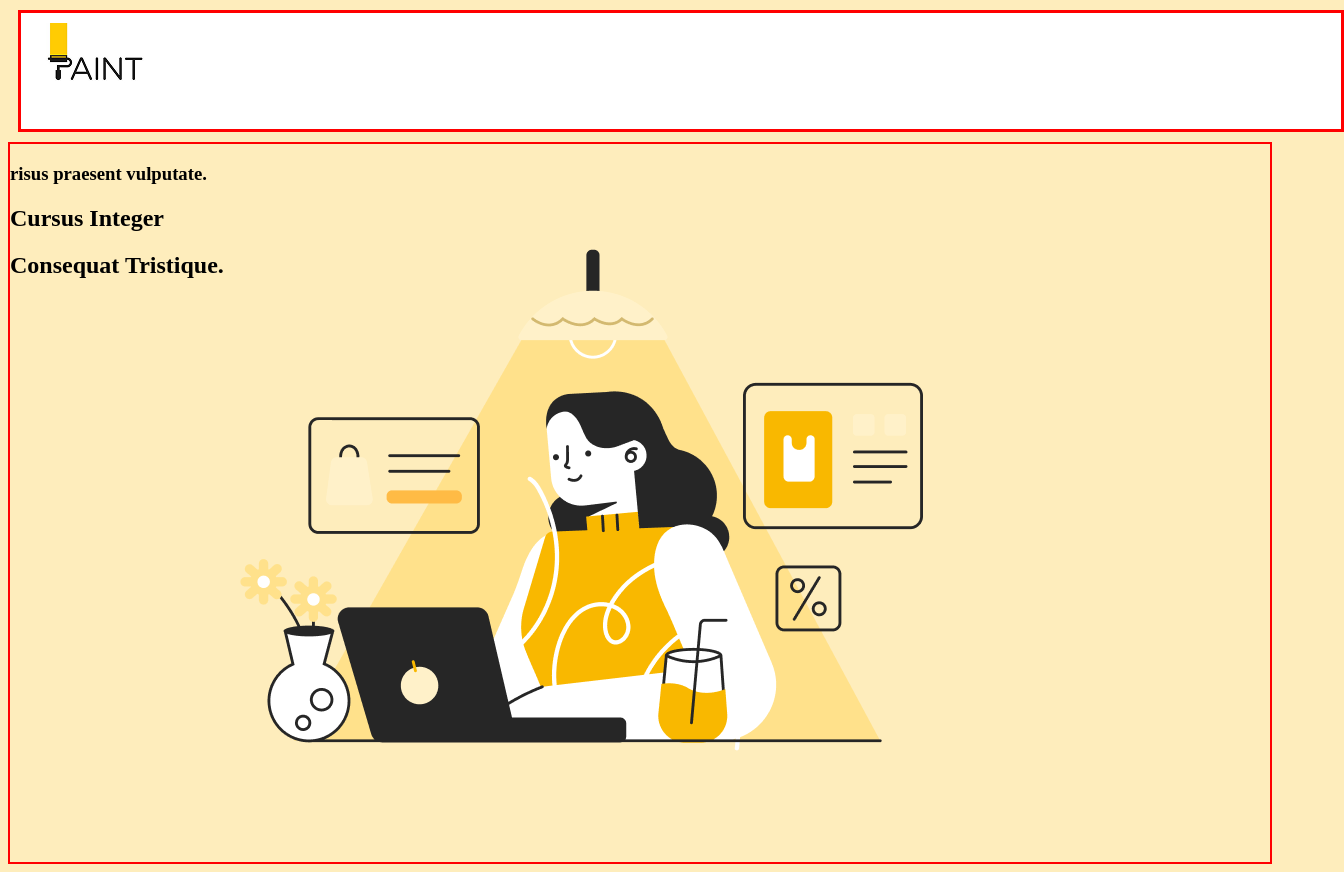
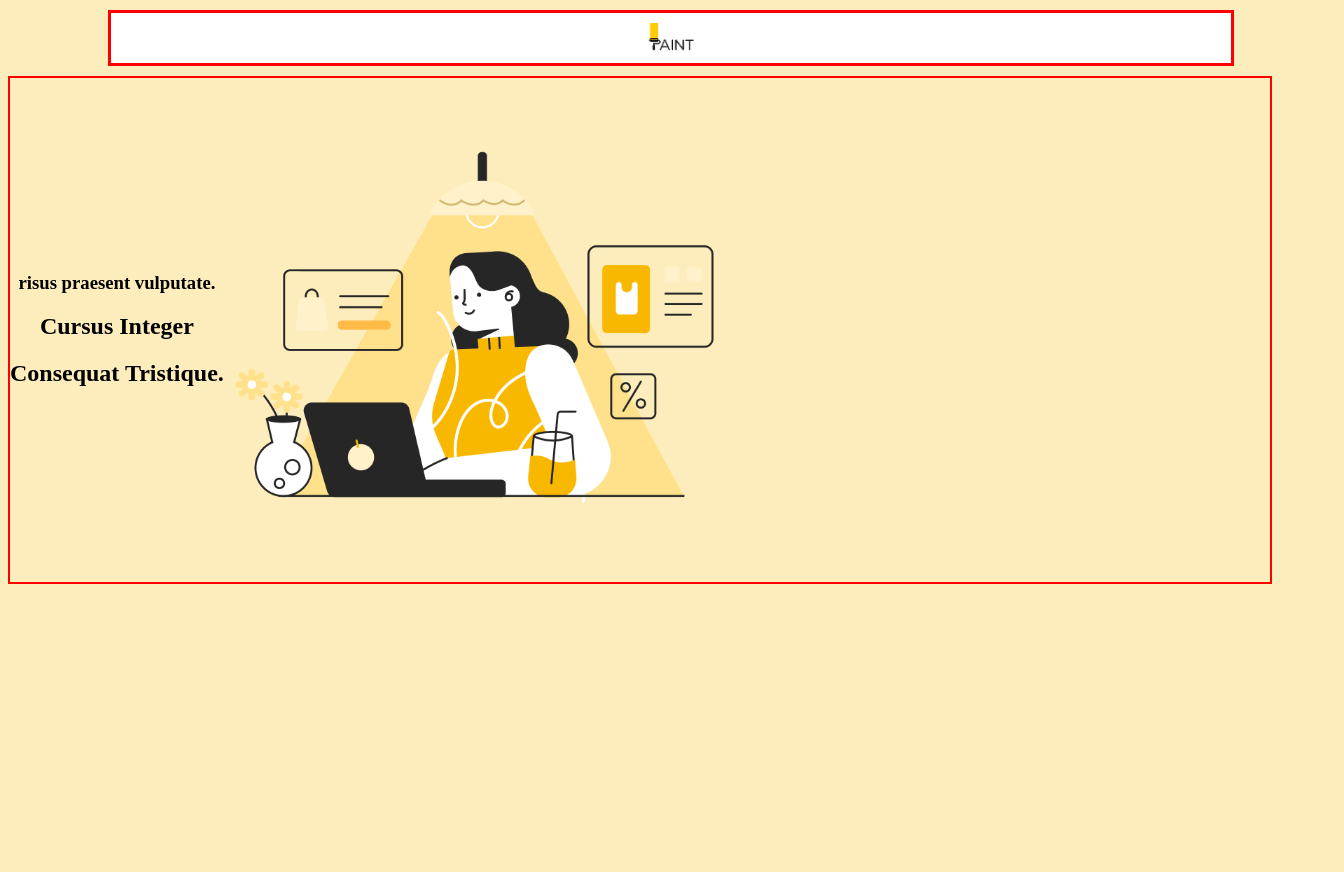
Before and after one commit to thesabyasachibarua/tools_mid, a plain HTML site: page index.html in a window 1280 px wide. Shown: the whole page, 1344 px wide, since content can reach past the window. After the commit the page ends 800 px from the top, so only its background shows below. Drawn offline with Linux system fonts and the light colour scheme.

Commit message:
last push

```diff
--- a/index.html
+++ b/index.html
@@ -18,8 +18,8 @@
 <h2>Cursus Integer</h2>
 <h2>Consequat Tristique.</h2>
         </div>
-        <div>
-            <img src="cover-paint.png" alt="">
+        <div class="ndpart">
+            <img class="image2" src="cover-paint.png" alt="">
         </div>
     </div>
 </body>
--- a/style.css
+++ b/style.css
@@ -1,14 +1,19 @@
 .logo{
 border: 3px solid red;
 margin: 10px;
+margin-left: 100px;
 padding: 10px;
-width: 1300px;
-height: 96px;
+width: 1100px;
+height: 30px;
 flex-shrink: 0;
 background-color: white;
+text-align: center;
+
+
+
 }
 .image1{
-    margin: 0px auto;
+   height: 30px;
 }
 *{
     background: var(--bgfeedbc, #FEEDBC);
@@ -17,4 +22,19 @@ background-color: white;
 .content{
     display: flex;
     border: 2px solid red;
+    align-items: center;
+    text-align: center;
 }
+.image2{
+
+    height: 500px;
+    width: 500px;
+}
+
+.ndpart{
+
+    align-items: center;
+
+
+
+}
```
